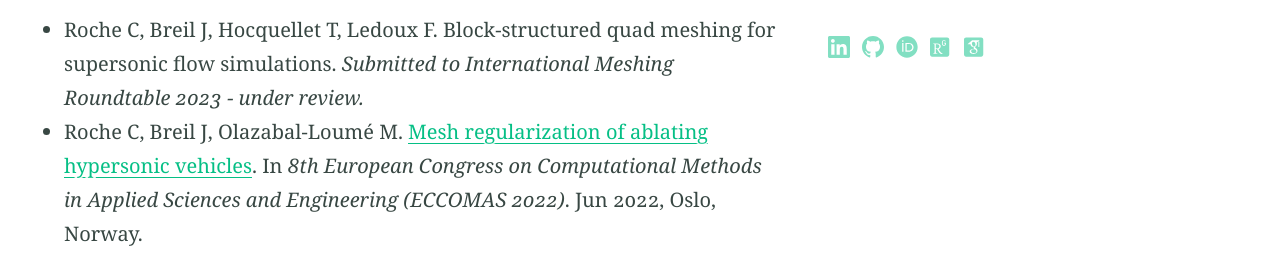
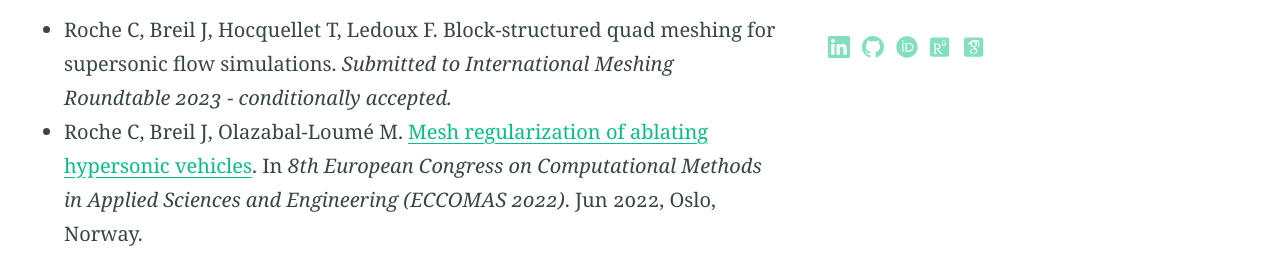
Before and after one commit to claireroche/claireroche.github.io, a Jekyll site: the page built from cv.md, in a window 1280 px wide and 900 px high, scrolled down 1784 px. Shown: the part 210-489 px from the top of the window. Built offline with Jekyll 4.4.1, drawn with Linux system fonts in a browser that asks for light colours; a style sheet for code colours, icons or effects is not loaded.

Commit message:
update cv conferences

```diff
--- a/cv.md
+++ b/cv.md
@@ -54,7 +54,7 @@ aside: true
 ## Publications
 
 * Roche C, Breil J, Hocquellet T, Ledoux F. Block-structured quad meshing for supersonic flow simulations.
-  _Submitted to International Meshing Roundtable 2023 - under review._
+  _Submitted to International Meshing Roundtable 2023 - conditionally accepted._
 
 * Roche C, Breil J, Olazabal-Loumé M. [Mesh regularization of ablating hypersonic vehicles](https://claireroche.github.io/conference%20proceeding/2022/11/24/eccomas-proceeding/). In _8th European
   Congress on Computational Methods in Applied Sciences and Engineering (ECCOMAS 2022)_. Jun 2022,
```
